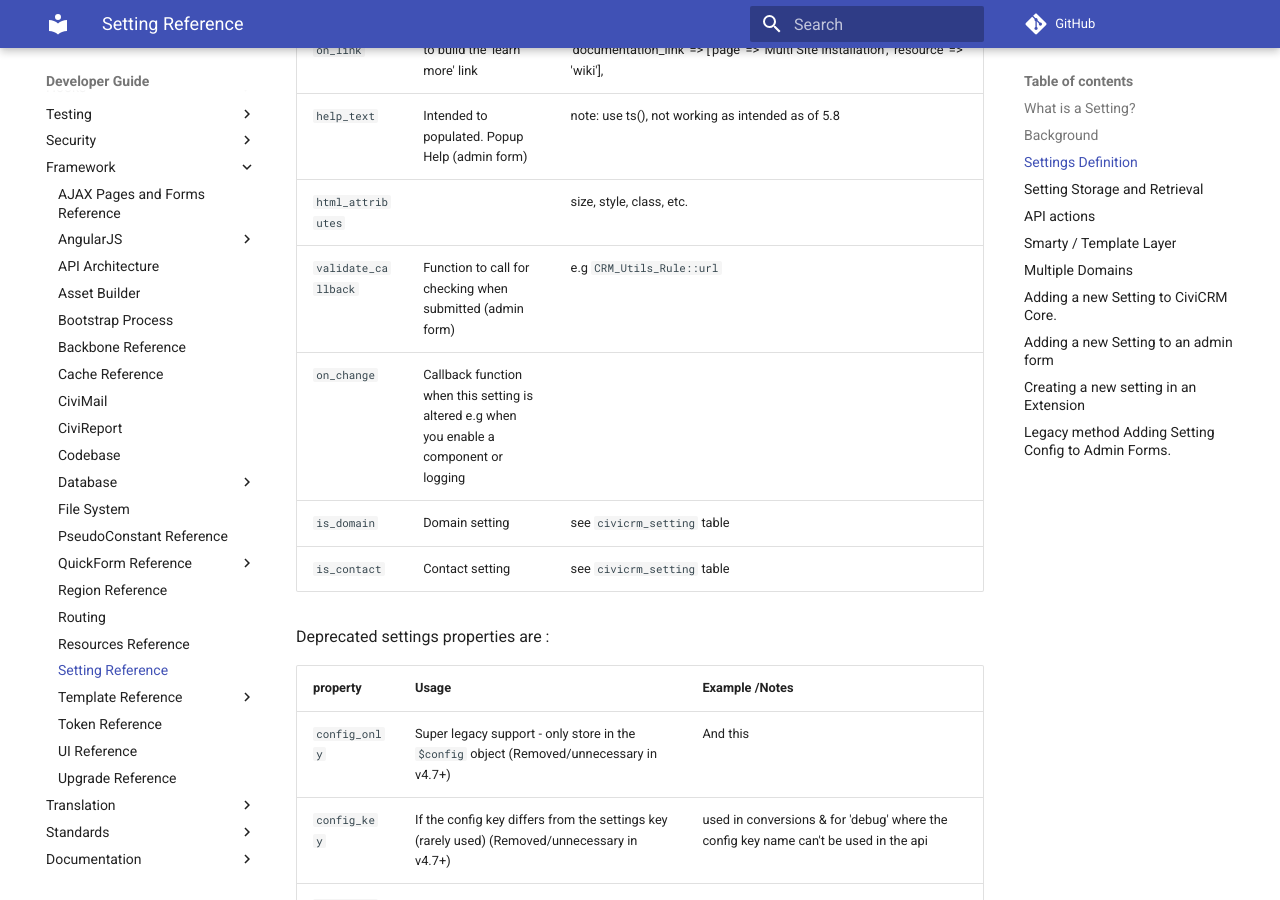
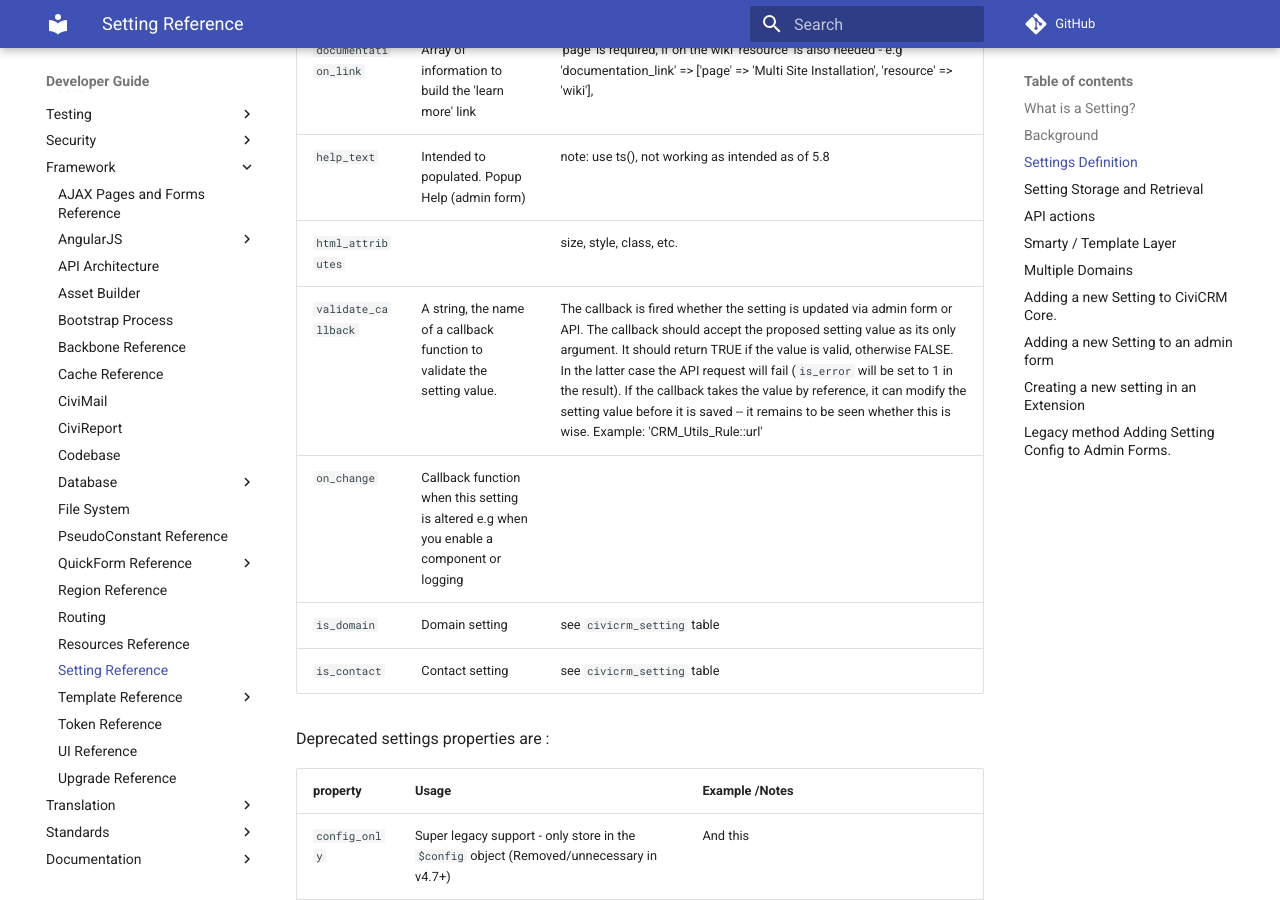
Before and after one commit to civicrm/civicrm-dev-docs, an MkDocs documentation site: the page built from docs/framework/setting.md, in a window 1280 px wide and 900 px high, scrolled down 2914 px. Built offline with MkDocs 1.6.1 and Material for MkDocs 9.7.7, drawn with Linux system fonts in a browser that asks for light colours; comment, search, counter and statistics services are not loaded; old or Windows-style settings are respelled for this version of MkDocs.

Commit message:
Fleshed out validate_callback doc.

```diff
--- a/docs/framework/setting.md
+++ b/docs/framework/setting.md
@@ -69,7 +69,7 @@ The Supported Properties for settings are:
 |`documentation_link`|Array of information to build the 'learn more' link| 'page' is required, if on the wiki 'resource' is also needed - e.g 'documentation_link' => ['page' => 'Multi Site Installation', 'resource' => 'wiki'],|
 | `help_text` | Intended to populated. Popup Help (admin form)| note: use ts(), not working as intended as of 5.8 |
 | `html_attributes` |  | size, style, class, etc. |
-| `validate_callback` | Function to call for checking when submitted (admin form)| e.g `CRM_Utils_Rule::url` |
+| `validate_callback` | A string, the name of a callback function to validate the setting value. | The callback is fired whether the setting is updated via admin form or API. The callback should accept the proposed setting value as its only argument. It should return TRUE if the value is valid, otherwise FALSE. In the latter case the API request will fail (`is_error` will be set to 1 in the result). If the callback takes the value by reference, it can modify the setting value before it is saved -- it remains to be seen whether this is wise. Example: 'CRM_Utils_Rule::url' |
 | `on_change` | Callback function when this setting is altered e.g when you enable a component or logging| |
 | `is_domain` | Domain setting| see `civicrm_setting` table |
 | `is_contact` | Contact setting| see `civicrm_setting` table |
```
